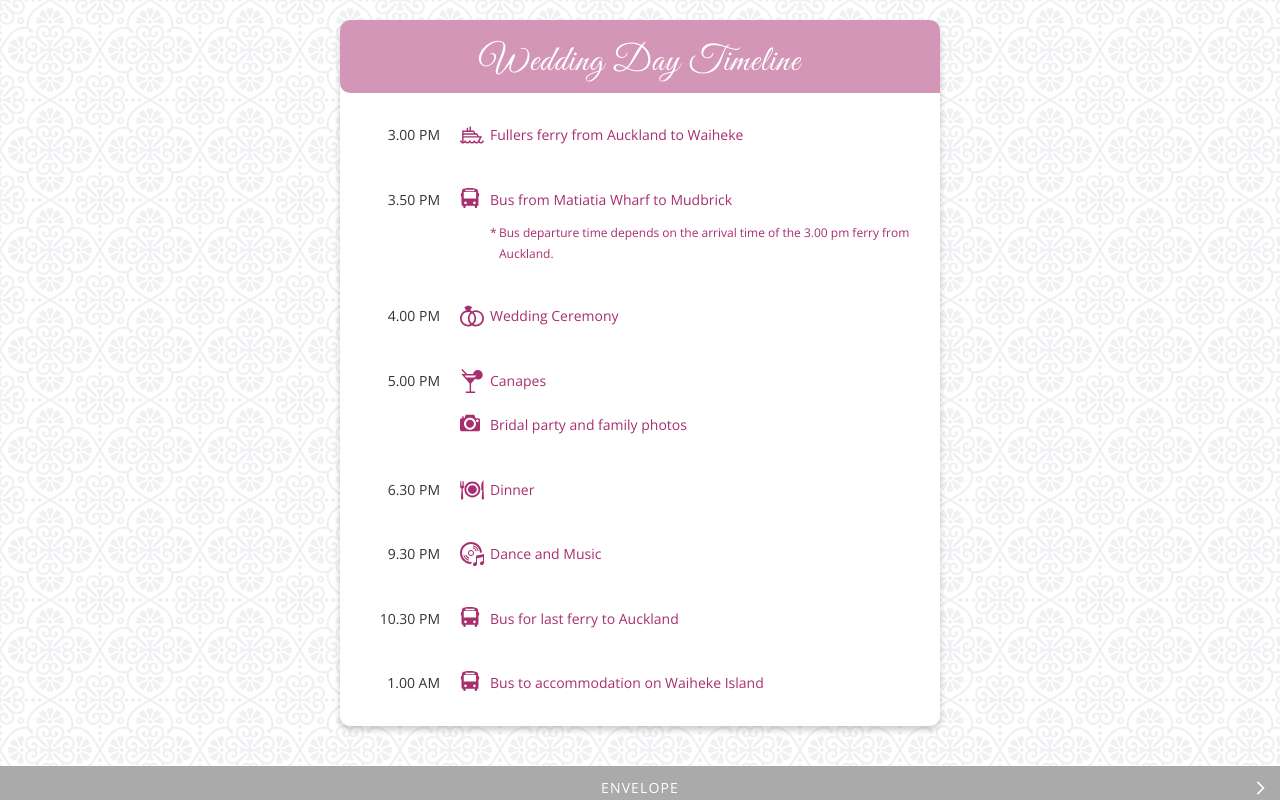
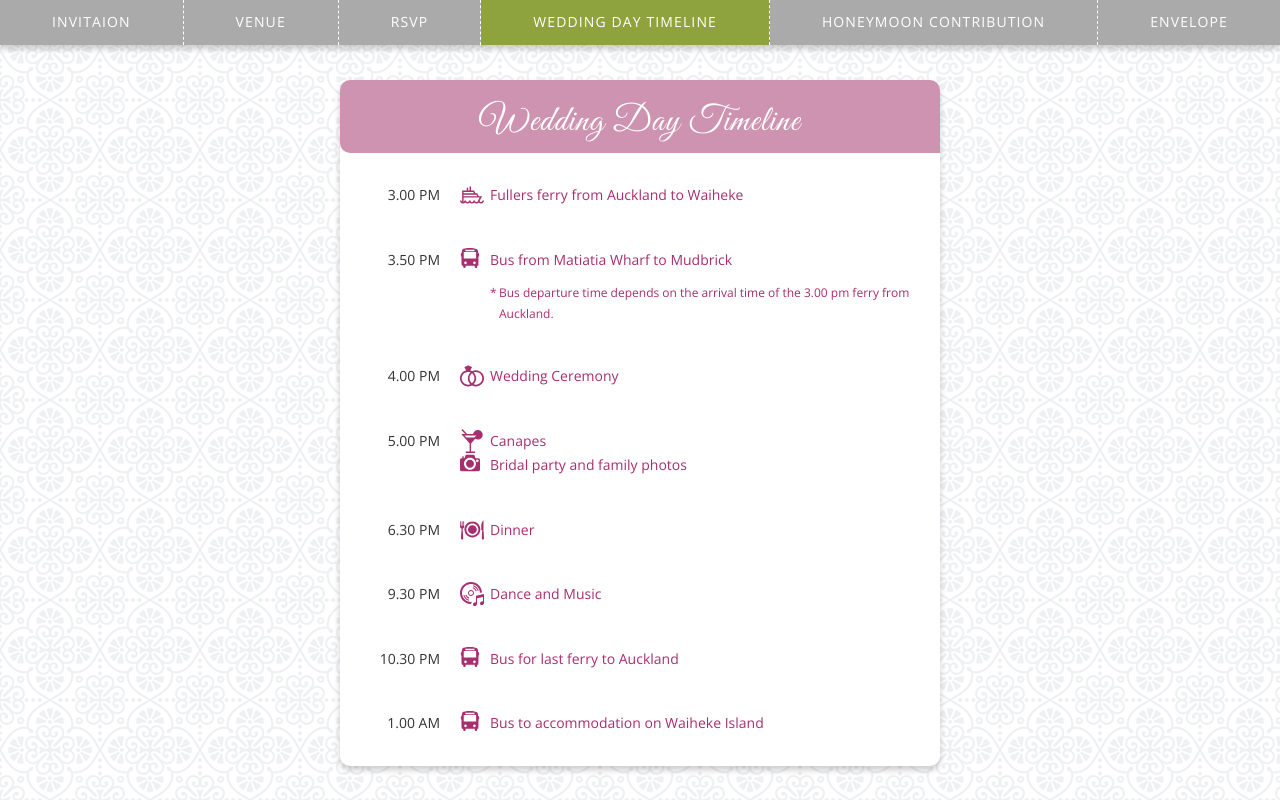
Before and after one commit to nozomail/wedding-invitation, a React app: page /timeline in a window 1280 px wide. Built offline with nearby package versions, Linux system fonts and the light colour scheme; a web font is replaced by a local one.

Commit message:
Make Nav responsive

```diff
--- a/src/components/Card/style.scss
+++ b/src/components/Card/style.scss
@@ -4,7 +4,7 @@
   max-width: 600px;
   background-color: #fff;
   border-radius: $br_lg;
-  box-shadow: 0 4px 6px 0 rgba(0, 0, 0, 0.2);
+  box-shadow: $shadow_md;
   margin: 0 auto;
 }
 
--- a/src/components/InvitationCard/style.scss
+++ b/src/components/InvitationCard/style.scss
@@ -11,7 +11,7 @@
   background-position: left vw(-10) top vw(-5), right vw(-3) bottom vw(-5);
   background-color: #fff;
   border-radius: $br_lg;
-  box-shadow: 0 4px 6px 0 rgba(0, 0, 0, 0.2);
+  box-shadow: $shadow_md;
   padding: vw(38) vw(5) vw(30);
   margin: 0 auto;
 
--- a/src/components/Nav/index.tsx
+++ b/src/components/Nav/index.tsx
@@ -1,5 +1,5 @@
 import React from 'react';
-import { Link } from 'react-router-dom';
+import { Link, useLocation } from 'react-router-dom';
 import './style.scss';
 
 type Props = {
@@ -10,10 +10,15 @@ type Props = {
 };
 
 export function Nav({ navItems }: Props): JSX.Element {
+  const { pathname } = useLocation();
   return (
     <nav className="Nav">
       {navItems.map((item, index) => (
-        <Link to={item.path} key={index}>
+        <Link
+          className={`${pathname === item.path ? 'u-bg-green' : ''}`}
+          to={item.path}
+          key={index}
+        >
           {item.name}
         </Link>
       ))}
--- a/src/components/Nav/style.scss
+++ b/src/components/Nav/style.scss
@@ -1,4 +1,10 @@
+@import '@styles/mixins';
+
 .Nav {
+  @include wide {
+    display: flex;
+  }
+
   a {
     display: block;
     color: #fff;
@@ -14,8 +20,22 @@
       position: right 10px center;
     }
 
+    @include wide {
+      display: flex;
+      align-items: center;
+      justify-content: center;
+      flex-grow: 1;
+      background-image: none;
+      border-bottom: 0;
+      border-right: 1px dashed #fff;
+    }
+
     &:last-child {
       border-bottom: 0;
+
+      @include wide {
+        border-right: 0;
+      }
     }
   }
 }
--- a/src/components/TimelineItem/index.tsx
+++ b/src/components/TimelineItem/index.tsx
@@ -17,11 +17,11 @@ export function TimelineItem({ time, items }: Props): JSX.Element {
     <div className="TimelineItem">
       <div className="TimelineItem_head">{time}</div>
       <div className="TimelineItem_body">
-        {items.map((item) => (
-          <>
+        {items.map((item, index) => (
+          <div key={index}>
             <div className={`TimelineItem_item -${item.icon}`}>{item.name}</div>
             {item.helper && <HelperText>{item.helper}</HelperText>}
-          </>
+          </div>
         ))}
       </div>
     </div>
--- a/src/containers/App/index.tsx
+++ b/src/containers/App/index.tsx
@@ -1,4 +1,4 @@
-import React from 'react';
+import React, { useEffect, useRef } from 'react';
 import { Switch, Route, useLocation } from 'react-router-dom';
 import './style.scss';
 
@@ -14,38 +14,44 @@ import { Honeymoon } from '@containers/Honeymoon';
 
 import { AuthContextProvider } from '@context/authContext';
 
-export function App(): JSX.Element {
-  const location = useLocation();
 const navItems = [
   {
-      name: 'ENVELOPE',
-      path: 'envelope',
-    },
-    {
     name: 'INVITAION',
-      path: 'invitation',
+    path: '/invitation',
   },
   {
     name: 'VENUE',
-      path: 'venue',
+    path: '/venue',
   },
   {
     name: 'RSVP',
-      path: 'rsvp',
+    path: '/rsvp',
   },
   {
     name: 'WEDDING DAY TIMELINE',
-      path: 'timeline',
+    path: '/timeline',
   },
   {
     name: 'HONEYMOON CONTRIBUTION',
-      path: 'honeymoon',
+    path: '/honeymoon',
+  },
+  {
+    name: 'ENVELOPE',
+    path: '/envelope',
   },
 ];
 
+export function App(): JSX.Element {
+  const location = useLocation();
+  const appRef = useRef<HTMLDivElement | null>(null);
+
+  useEffect(() => {
+    appRef.current.scrollTo(0, 0);
+  }, [location.pathname]);
+
   return (
     <AuthContextProvider>
-      <div className="App">
+      <div className="App" ref={appRef}>
         <div className="App_main">
           <Switch>
             <Route exact path="/login" component={Login} />
--- a/src/containers/App/style.scss
+++ b/src/containers/App/style.scss
@@ -1,4 +1,6 @@
 @import '@styles/global';
+@import '@styles/variables';
+@import '@styles/mixins';
 @import '@styles/utilities';
 
 .App {
@@ -9,4 +11,20 @@
 .App_main {
   padding: 20px 20px 40px;
   min-height: calc(100% - 224px);
+
+  @include wide {
+    min-height: 0;
+    padding-top: 80px;
+  }
 }
+
+.App_nav {
+  @include wide {
+    position: fixed;
+    top: 0;
+    right: 0;
+    left: 0;
+    margin: auto;
+    box-shadow: $shadow_md;
+  }
+}
--- a/src/containers/Envelope/style.scss
+++ b/src/containers/Envelope/style.scss
@@ -1,5 +1,11 @@
+@import '@styles/mixins';
+
 .Envelope {
   display: flex;
   height: 100%;
   align-items: center;
+
+  @include wide {
+    margin-top: -80px;
+  }
 }
--- a/src/containers/Honeymoon/index.tsx
+++ b/src/containers/Honeymoon/index.tsx
@@ -126,7 +126,7 @@ export function Honeymoon(): JSX.Element {
 
         <Section title="BANK ACCOUNT INFO" icon="bank">
           <Block size="lg" isColor isBorder>
-            <Text isCenter>NOZOMI MAIL</Text>
+            <Text isCenter>NOZOMI HIRAI</Text>
             <Text isCenter>01-2345-6789-00</Text>
           </Block>
         </Section>
--- a/src/containers/Rsvp/index.tsx
+++ b/src/containers/Rsvp/index.tsx
@@ -207,7 +207,7 @@ export function Rsvp(): JSX.Element {
                     <RadioButton name="bbq" label="NOT SURE YET" value="unknown" />
                   </InputField>
                   <InputField label="PLEASE LET US KNOW IF YOU HAVE ANY QUESTIONS OR COMMENTS.">
-                    <Textarea name="message" required></Textarea>
+                    <Textarea name="message"></Textarea>
                   </InputField>
                 </div>
               ) : (
--- a/src/styles/utilities.scss
+++ b/src/styles/utilities.scss
@@ -1,7 +1,11 @@
 @import './variables';
 
 .u-text-red {
-  color: $c_red;
+  color: $c_red !important;
+}
+
+.u-bg-green {
+  background-color: $c_green !important;
 }
 
 .u-bold {
--- a/src/styles/variables.scss
+++ b/src/styles/variables.scss
@@ -2,7 +2,7 @@ $c_black: #333;
 $c_gray: #ccc;
 $c_lightgray: #ddd;
 $c_red: #a72e6f;
-$c_pink: rgba($c_red, 0.5);
+$c_pink: #ce93b1;
 $c_green: #8ea33d;
 
 $fw_normal: 400;
@@ -14,3 +14,5 @@ $br_lg: 10px;
 $ls_sm: 0.05em;
 $ls_md: 0.08em;
 $ls_lg: 0.1em;
+
+$shadow_md: 0 4px 6px 0 rgba(0, 0, 0, 0.2);
```
Lines whose indentation alone changed are shown as unchanged.
